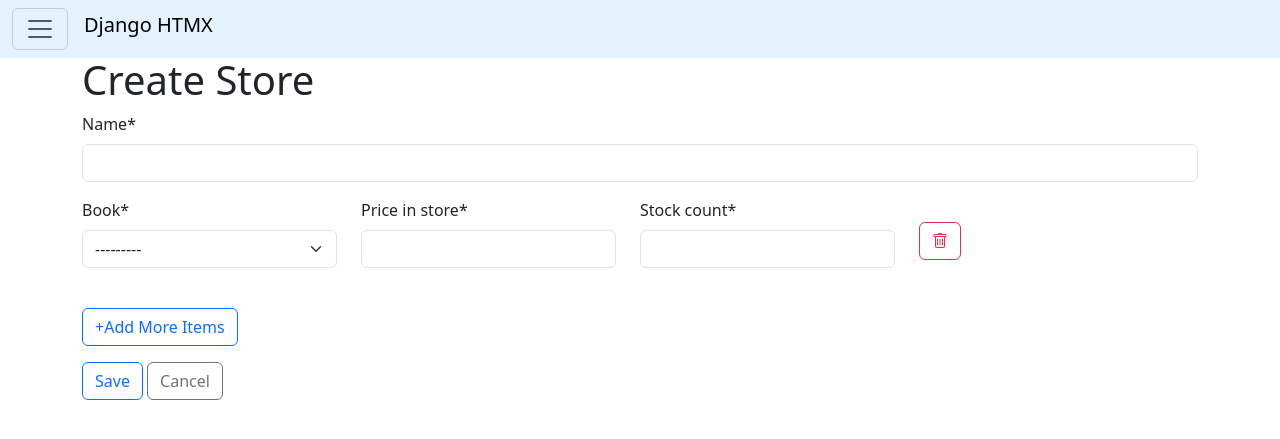
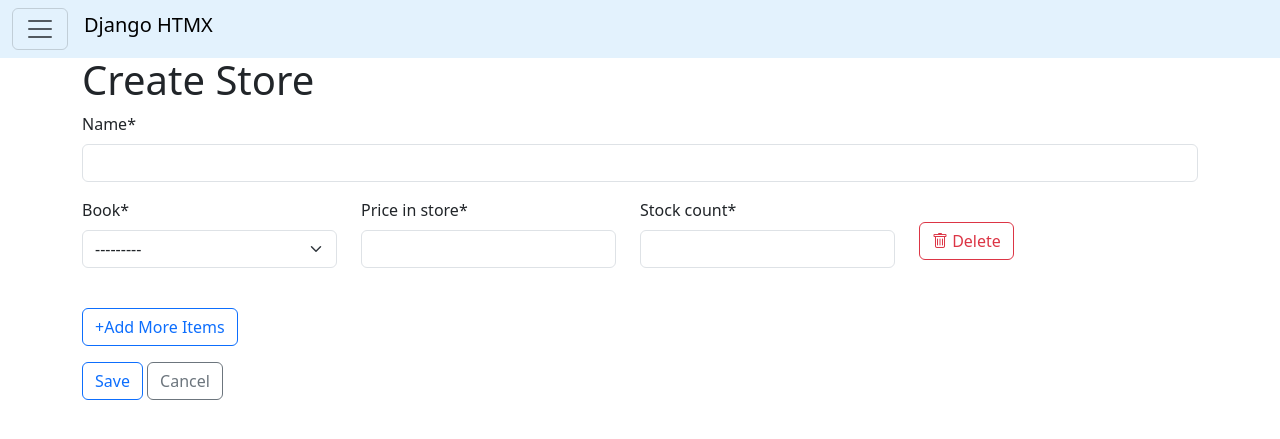
Before and after one commit to bhautik-jivani/django-htmx-project, a Django app: page /store/create/ in a window 1280 px wide. Shown: the top 439 px of the page. Run offline with Django 5.2, Linux system fonts and the light colour scheme; data that the repository does not hold is empty; some libraries are stand-ins or nearby versions.

Commit message:
Added label on delete from form.delete

```diff
--- a/templates/myapp/store/add_book_form.html
+++ b/templates/myapp/store/add_book_form.html
@@ -6,7 +6,7 @@
     {% elif field == form.DELETE %}
         <div class="col-md d-flex align-items-center justify-content-start">
             <a href="javascript:void(0);" type="button" id="{{ form.prefix }}-DELETE" class="delete-row btn btn-outline-danger">
-                <i class="bi bi-trash"></i>
+                <i class="bi bi-trash"></i> {{ form.DELETE.label }}
             </a>
         </div>
     {% else %}
```
